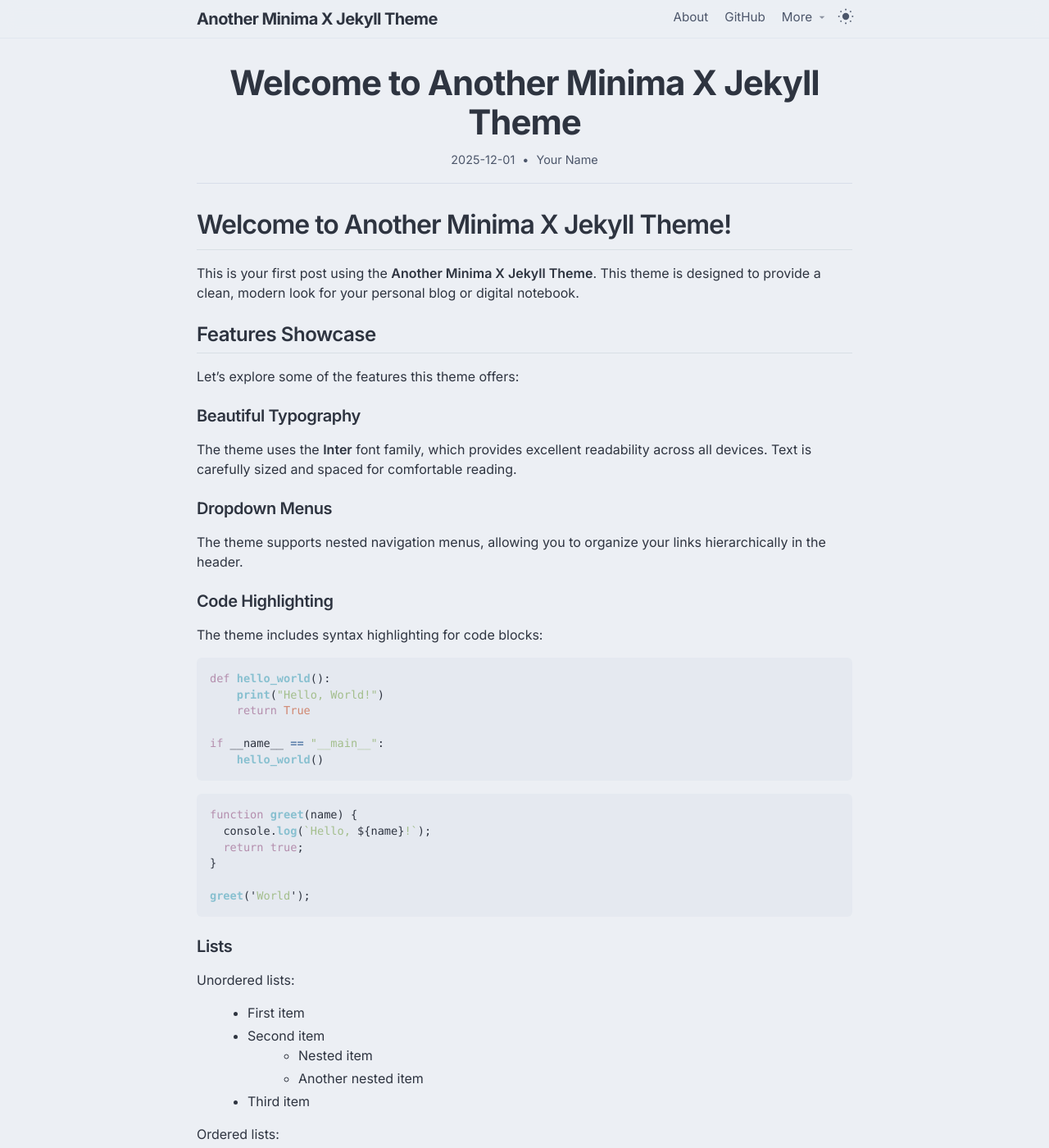
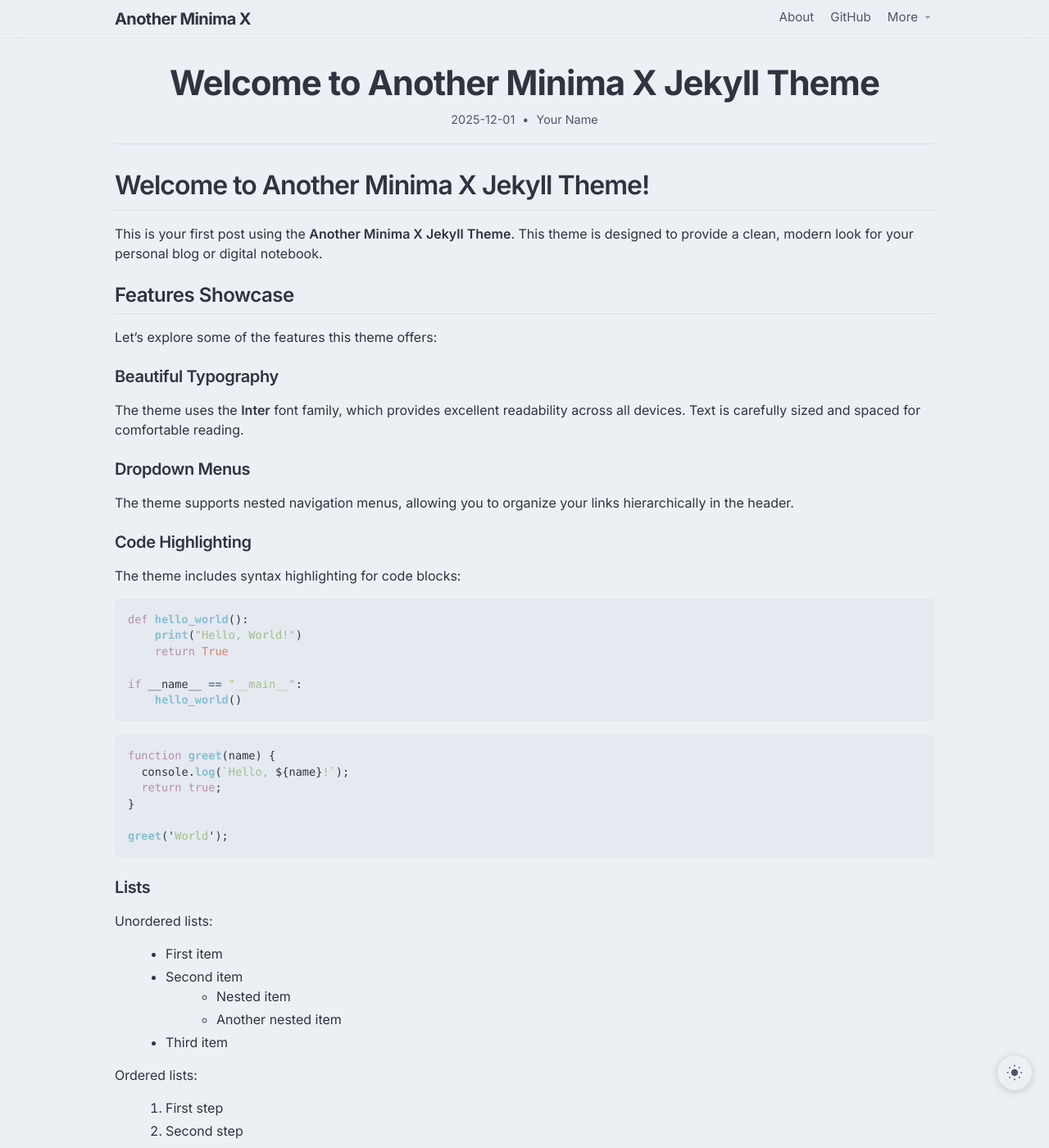
Before and after one commit to iqbwl/another-minima-x, a Jekyll site: the page built from _posts/2025-12-01-welcome-to-another-minima-x-jekyll-theme.md, in a window 1280 px wide and 1400 px high. Shown: the whole window at 82% size. Built offline with Jekyll 4.4.1, drawn with Linux system fonts in a browser that asks for light colours; some of the changed text lies outside the part shown.

Commit message:
Add floating theme toggle and widen layout to 1000px

```diff
--- a/_config.yml
+++ b/_config.yml
@@ -1,5 +1,5 @@
 # Site metadata
-title: Another Minima X Jekyll Theme
+title: Another Minima X
 subtitle: A clean, modern Jekyll theme
 author:
   name: Your Name
--- a/_includes/header.html
+++ b/_includes/header.html
@@ -8,22 +8,6 @@
 
     {%- if titles_size > 0 -%}
     <nav class="site-nav">
-      <button id="theme-toggle" class="theme-toggle" aria-label="Toggle theme">
-        <svg class="sun-icon" viewBox="0 0 24 24" width="20" height="20">
-          <circle cx="12" cy="12" r="5" fill="currentColor"/>
-          <line x1="12" y1="1" x2="12" y2="3" stroke="currentColor" stroke-width="2"/>
-          <line x1="12" y1="21" x2="12" y2="23" stroke="currentColor" stroke-width="2"/>
-          <line x1="4.22" y1="4.22" x2="5.64" y2="5.64" stroke="currentColor" stroke-width="2"/>
-          <line x1="18.36" y1="18.36" x2="19.78" y2="19.78" stroke="currentColor" stroke-width="2"/>
-          <line x1="1" y1="12" x2="3" y2="12" stroke="currentColor" stroke-width="2"/>
-          <line x1="21" y1="12" x2="23" y2="12" stroke="currentColor" stroke-width="2"/>
-          <line x1="4.22" y1="19.78" x2="5.64" y2="18.36" stroke="currentColor" stroke-width="2"/>
-          <line x1="18.36" y1="5.64" x2="19.78" y2="4.22" stroke="currentColor" stroke-width="2"/>
-        </svg>
-        <svg class="moon-icon" viewBox="0 0 24 24" width="20" height="20">
-          <path d="M21 12.79A9 9 0 1 1 11.21 3 7 7 0 0 0 21 12.79z" fill="currentColor"/>
-        </svg>
-      </button>
       <input type="checkbox" id="nav-trigger" class="nav-trigger" />
       <label for="nav-trigger">
         <span class="menu-icon">
@@ -40,7 +24,7 @@
         <div class="dropdown">
           <button class="dropbtn">{{ item.title | escape }}
             <svg class="dropdown-caret" viewBox="0 0 24 24" width="16px" height="16px">
-                  <path d="M7 10l5 5 5-5z" fill="currentColor"/>
+              <path d="M7 10l5 5 5-5z" fill="currentColor" />
             </svg>
           </button>
           <div class="dropdown-content">
--- a/_layouts/base.html
+++ b/_layouts/base.html
@@ -17,6 +17,24 @@
 
   {%- include sub-footer.html -%}
 
+  <!-- Floating Theme Toggle -->
+  <button id="theme-toggle" class="theme-toggle floating-toggle" aria-label="Toggle theme">
+    <svg class="sun-icon" viewBox="0 0 24 24" width="20" height="20">
+      <circle cx="12" cy="12" r="5" fill="currentColor" />
+      <line x1="12" y1="1" x2="12" y2="3" stroke="currentColor" stroke-width="2" />
+      <line x1="12" y1="21" x2="12" y2="23" stroke="currentColor" stroke-width="2" />
+      <line x1="4.22" y1="4.22" x2="5.64" y2="5.64" stroke="currentColor" stroke-width="2" />
+      <line x1="18.36" y1="18.36" x2="19.78" y2="19.78" stroke="currentColor" stroke-width="2" />
+      <line x1="1" y1="12" x2="3" y2="12" stroke="currentColor" stroke-width="2" />
+      <line x1="21" y1="12" x2="23" y2="12" stroke="currentColor" stroke-width="2" />
+      <line x1="4.22" y1="19.78" x2="5.64" y2="18.36" stroke="currentColor" stroke-width="2" />
+      <line x1="18.36" y1="5.64" x2="19.78" y2="4.22" stroke="currentColor" stroke-width="2" />
+    </svg>
+    <svg class="moon-icon" viewBox="0 0 24 24" width="20" height="20">
+      <path d="M21 12.79A9 9 0 1 1 11.21 3 7 7 0 0 0 21 12.79z" fill="currentColor" />
+    </svg>
+  </button>
+
 </body>
 
 </html>
--- a/_sass/_layout.scss
+++ b/_sass/_layout.scss
@@ -341,6 +341,29 @@
 }
 
 /**
+ * Floating Theme Toggle
+ */
+.floating-toggle {
+    position: fixed;
+    bottom: 70px;
+    right: 20px;
+    z-index: 1000;
+    background: var(--bg-color);
+    border: 1px solid var(--border-color);
+    border-radius: 50%;
+    width: 44px;
+    height: 44px;
+    box-shadow: 0 2px 10px rgba(0, 0, 0, 0.15);
+
+    @media screen and (max-width: $on-palm) {
+        bottom: 80px;
+        right: 15px;
+        width: 40px;
+        height: 40px;
+    }
+}
+
+/**
  * Site footer
  */
 .site-footer {
--- a/_sass/_variables.scss
+++ b/_sass/_variables.scss
@@ -12,9 +12,9 @@ $base-line-height: 1.5 !default;
 $spacing-unit: 30px !default;
 
 // Layout
-$content-width: 800px !default;
+$content-width: 1000px !default;
 $on-palm: 600px !default;
-$on-laptop: 800px !default;
+$on-laptop: 1000px !default;
 $on-medium: $on-palm !default;
 $on-large: $on-laptop !default;
 
```
Lines whose indentation alone changed are shown as unchanged.
